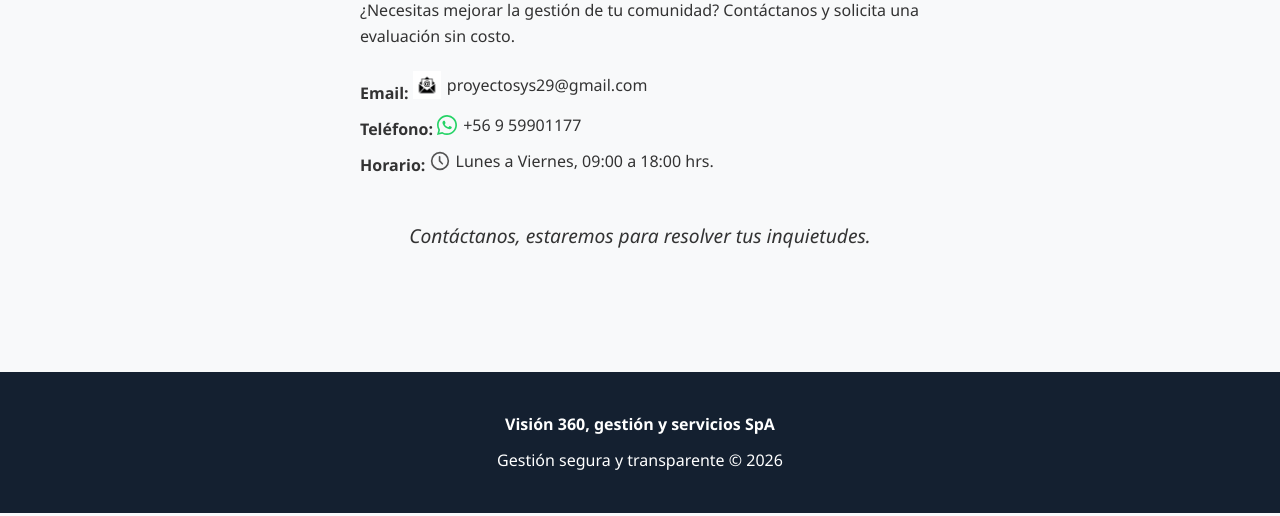
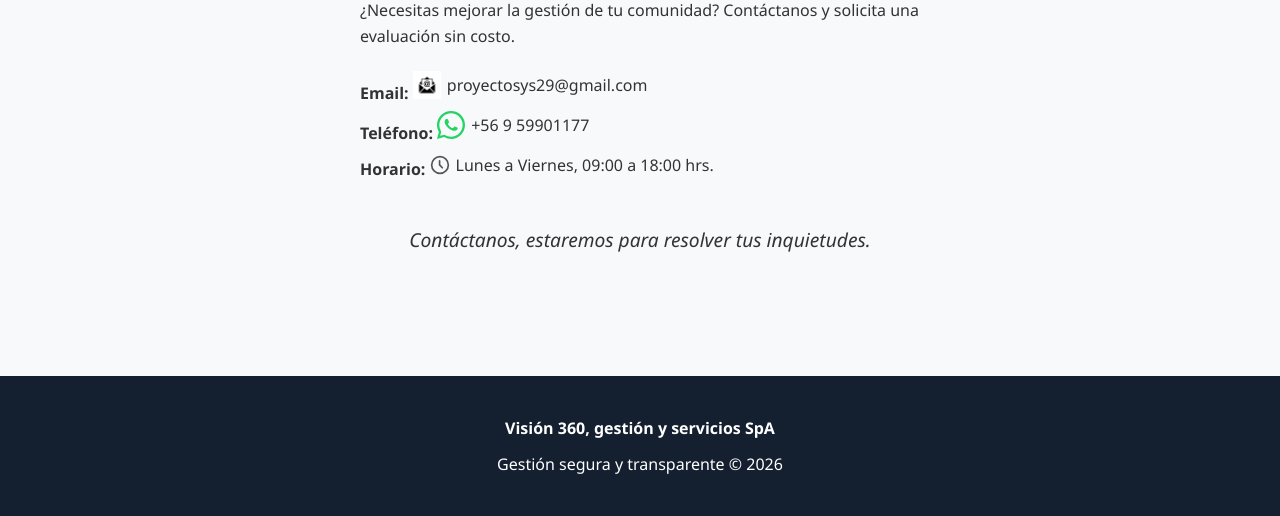
Before and after one commit to YasRuiz/Administracion360SpA, a Django app: page /contacto/ in a window 1280 px wide. Shown: the part 222-738 px from the top of the page. Run offline with Django 5.2, Linux system fonts and the light colour scheme.

Commit message:
Fix: Cambios en ws

```diff
--- a/templates/pages/contacto.html
+++ b/templates/pages/contacto.html
@@ -17,8 +17,8 @@
         </li>
         <li>
             <strong>Teléfono:</strong>
-            <a href="https://wa.me/56975357329" target="_blank" style="text-decoration:none; color:inherit; display:inline-flex; align-items:center; gap:6px;">
-                <svg xmlns="http://www.w3.org/2000/svg" width="20" height="20" fill="#25D366" viewBox="0 0 24 24" style="vertical-align:middle;"><path d="M20.52 3.48A11.93 11.93 0 0 0 12 0C5.37 0 0 5.37 0 12c0 2.11.55 4.16 1.6 5.97L0 24l6.19-1.62A11.93 11.93 0 0 0 12 24c6.63 0 12-5.37 12-12 0-3.19-1.24-6.19-3.48-8.52zM12 22c-1.85 0-3.68-.5-5.25-1.44l-.38-.22-3.68.97.98-3.58-.25-.37A9.94 9.94 0 0 1 2 12c0-5.52 4.48-10 10-10s10 4.48 10 10-4.48 10-10 10zm5.2-7.8c-.28-.14-1.65-.81-1.9-.9-.25-.09-.43-.14-.61.14-.18.28-.7.9-.86 1.08-.16.18-.32.2-.6.07-.28-.14-1.18-.44-2.25-1.41-.83-.74-1.39-1.65-1.55-1.93-.16-.28-.02-.43.12-.57.12-.12.28-.32.42-.48.14-.16.18-.28.28-.46.09-.18.05-.34-.02-.48-.07-.14-.61-1.47-.84-2.01-.22-.53-.45-.46-.61-.47-.16-.01-.34-.01-.52-.01-.18 0-.48.07-.73.34-.25.27-.96.94-.96 2.29s.98 2.66 1.12 2.85c.14.18 1.93 2.95 4.68 4.02.65.28 1.16.45 1.56.58.65.21 1.24.18 1.7.11.52-.08 1.65-.67 1.88-1.32.23-.65.23-1.2.16-1.32-.07-.12-.25-.18-.53-.32z"/></svg>
+            <a href="https://wa.me/56959901177?text=Buenas%20d%C3%ADa%2C%20necesito%20realizar%20una%20cotizaci%C3%B3n" target="_blank" style="text-decoration:none; color:inherit; display:inline-flex; align-items:center; gap:6px;">
+                <svg xmlns="http://www.w3.org/2000/svg" width="28" height="28" fill="#25D366" viewBox="0 0 24 24" style="vertical-align:middle; cursor:pointer;"><path d="M20.52 3.48A11.93 11.93 0 0 0 12 0C5.37 0 0 5.37 0 12c0 2.11.55 4.16 1.6 5.97L0 24l6.19-1.62A11.93 11.93 0 0 0 12 24c6.63 0 12-5.37 12-12 0-3.19-1.24-6.19-3.48-8.52zM12 22c-1.85 0-3.68-.5-5.25-1.44l-.38-.22-3.68.97.98-3.58-.25-.37A9.94 9.94 0 0 1 2 12c0-5.52 4.48-10 10-10s10 4.48 10 10-4.48 10-10 10zm5.2-7.8c-.28-.14-1.65-.81-1.9-.9-.25-.09-.43-.14-.61.14-.18.28-.7.9-.86 1.08-.16.18-.32.2-.6.07-.28-.14-1.18-.44-2.25-1.41-.83-.74-1.39-1.65-1.55-1.93-.16-.28-.02-.43.12-.57.12-.12.28-.32.42-.48.14-.16.18-.28.28-.46.09-.18.05-.34-.02-.48-.07-.14-.61-1.47-.84-2.01-.22-.53-.45-.46-.61-.47-.16-.01-.34-.01-.52-.01-.18 0-.48.07-.73.34-.25.27-.96.94-.96 2.29s.98 2.66 1.12 2.85c.14.18 1.93 2.95 4.68 4.02.65.28 1.16.45 1.56.58.65.21 1.24.18 1.7.11.52-.08 1.65-.67 1.88-1.32.23-.65.23-1.2.16-1.32-.07-.12-.25-.18-.53-.32z"/></svg>
                 +56 9 59901177
             </a>
         </li>
```
